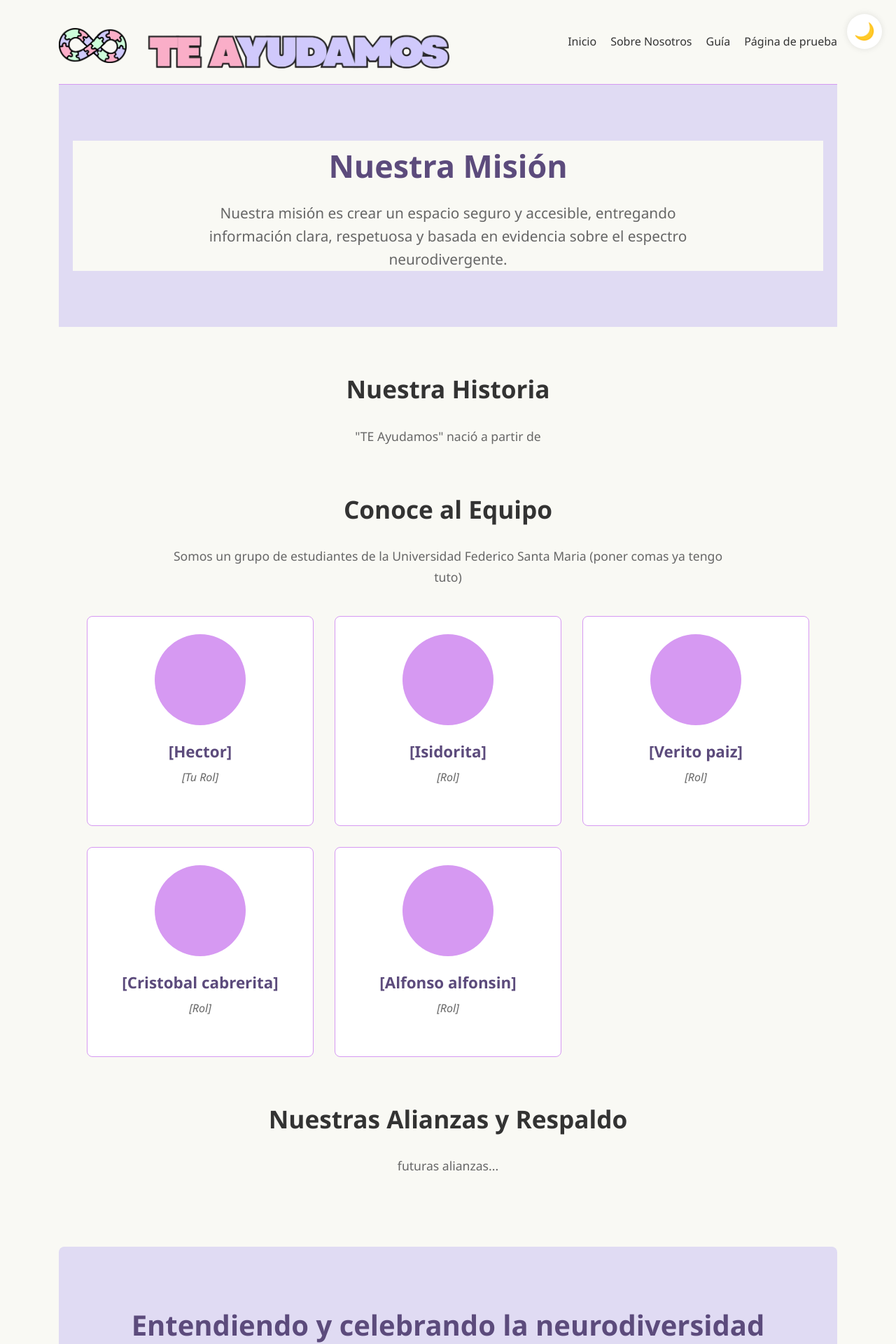
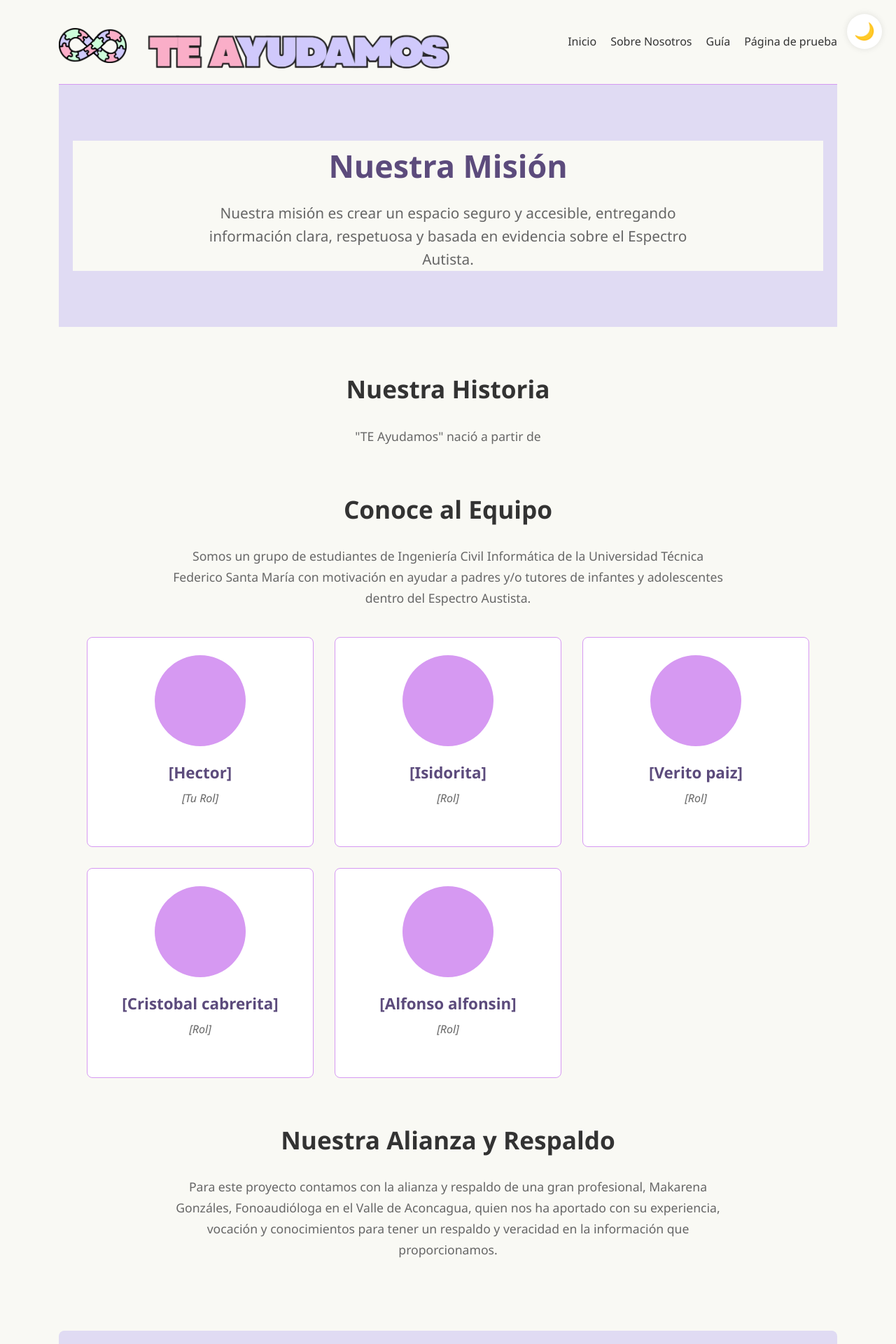
Before and after one commit to isissvh/Proyecto_TE_Ayudamos_INFOSOC, a React (Vite) app in the folder frontend/: page /sobre-nosotros in a window 1280 px wide. Shown: the top 1920 px of the page at 70% size. Built offline with nearby package versions, Linux system fonts and the light colour scheme.

Commit message:
desarrollo de descripciones

```diff
--- a/frontend/src/pages/Inicio.jsx
+++ b/frontend/src/pages/Inicio.jsx
@@ -7,7 +7,6 @@ function Inicio() {
         <section className="hero">
           <h2>Entendiendo y celebrando la neurodiversidad</h2>
           <p>Nuestra mision es entregar un espacio seguro con informacion clara sobre el espectro neurodivergente</p>
-          <button className="cta-button">Saber más</button>
         </section>
 
         <section className="info-section">
@@ -19,9 +18,7 @@ function Inicio() {
                 <p>
                   La neurodiversidad es la idea de que las diferencias en el cerebro humano son
                   naturales y normales. Incluye condiciones como el Trastorno del Espectro Autista (TEA), TDAH, dislexia y más.
-                  La neurodiversidad nos permite apreciar la perspectiva unica de cada persona.
-
-
+                  La neurodiversidad nos permite apreciar la perspectiva única de cada persona.
                 </p>
               </div>
 
--- a/frontend/src/pages/SobreNosotros.jsx
+++ b/frontend/src/pages/SobreNosotros.jsx
@@ -13,7 +13,7 @@ function SobreNosotros() {
           <p className="subtitulo">
             Nuestra misión es crear un espacio seguro y accesible,
             entregando información clara, respetuosa y basada en
-            evidencia sobre el espectro neurodivergente.
+            evidencia sobre el Espectro Autista.
           </p>
         </div>
       </section>
@@ -31,7 +31,8 @@ function SobreNosotros() {
         <section className="sobre-seccion">
           <h2>Conoce al Equipo</h2>
           <p>
-            Somos un grupo de estudiantes de la Universidad Federico Santa Maria (poner comas ya tengo tuto)
+            Somos un grupo de estudiantes de Ingeniería Civil Informática de la Universidad Técnica Federico Santa María con motivación en ayudar a padres y/o tutores de
+            infantes y adolescentes dentro del Espectro Austista.
           </p>
 
           <div className="equipo-grid">
@@ -72,9 +73,10 @@ function SobreNosotros() {
 
         {/* 4. SECCIÓN ALIANZAS (AQUÍ REFUERZAS "CERTIFICADA") */}
         <section className="sobre-seccion">
-          <h2>Nuestras Alianzas y Respaldo</h2>
+          <h2>Nuestra Alianza y Respaldo</h2>
           <p>
-            futuras alianzas...
+            Para este proyecto contamos con la alianza y respaldo de una gran profesional, Makarena Gonzáles, Fonoaudióloga en el Valle de Aconcagua, quien nos ha aportado con su experiencia,
+            vocación y conocimientos para tener un respaldo y veracidad en la información que proporcionamos.
           </p>
           {/* Aquí puedes poner los logos de tus alianzas */}
           <div className="alianzas-logos">
```
